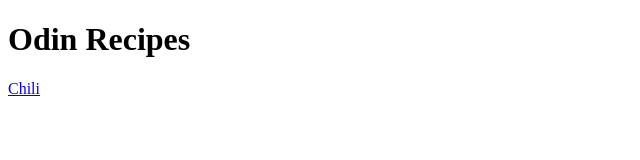
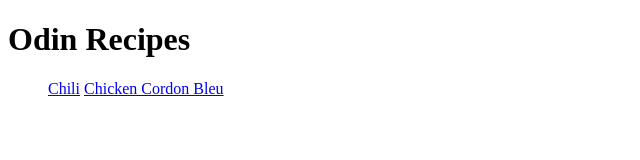
Before and after one commit to jwwals1/odin-recipes, a plain HTML site: page index.html in a window 1280 px wide. Shown: the whole page, without its empty margins (0-640 px from the left). Drawn offline with Linux system fonts and the light colour scheme.

Commit message:
Added chicken-cordon-bleu.html link to index.html

```diff
--- a/index.html
+++ b/index.html
@@ -7,6 +7,9 @@
 </head>
 <body>
     <h1>Odin Recipes</h1>
-    <a href="recipes/chili.html">Chili</a>
+    <ul>
+        <a href="recipes/chili.html">Chili</a>
+        <a href="recipes/chicken-cordon-bleu.html">Chicken Cordon Bleu</a>
+    </ul>
 </body>
 </html>
```
